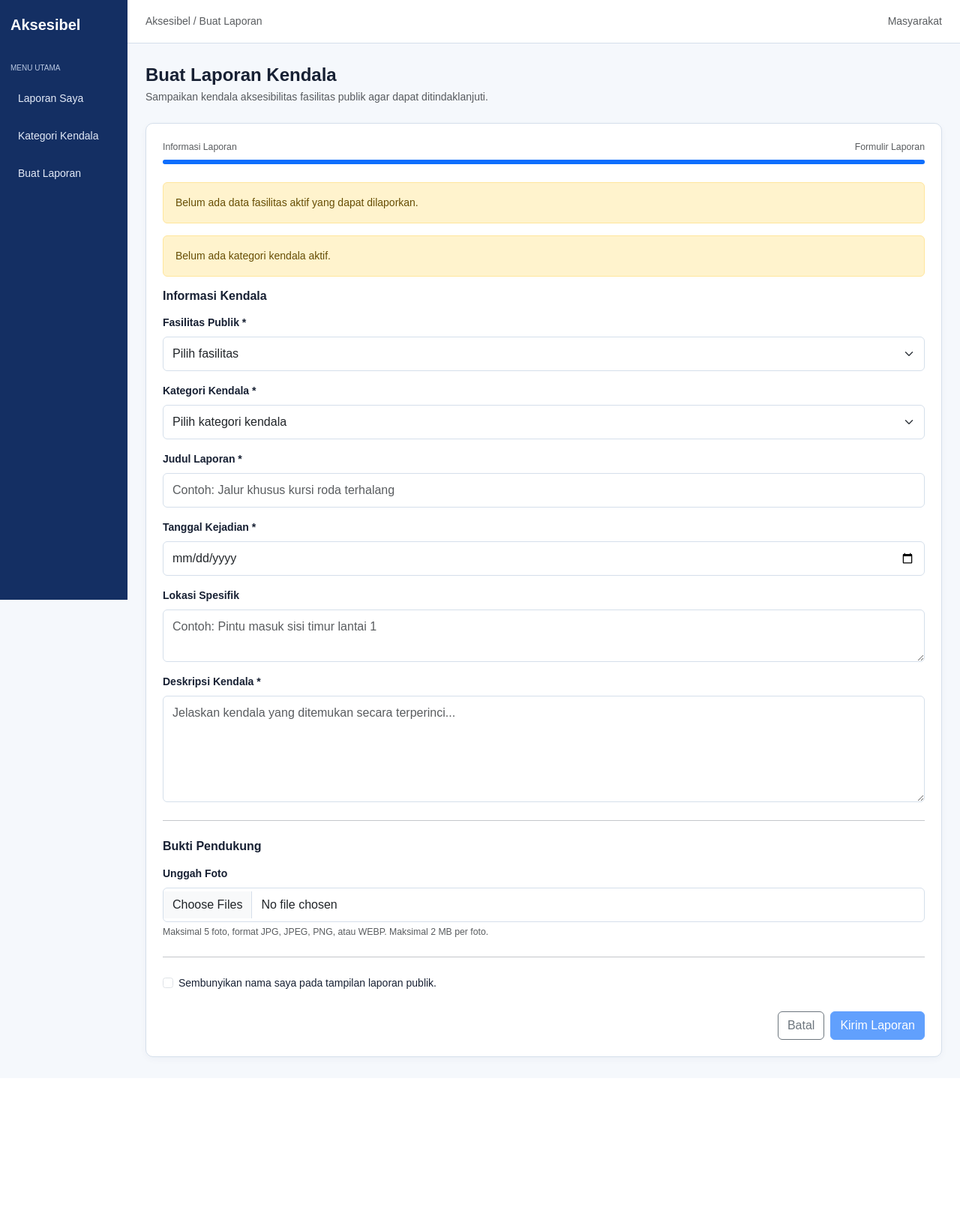
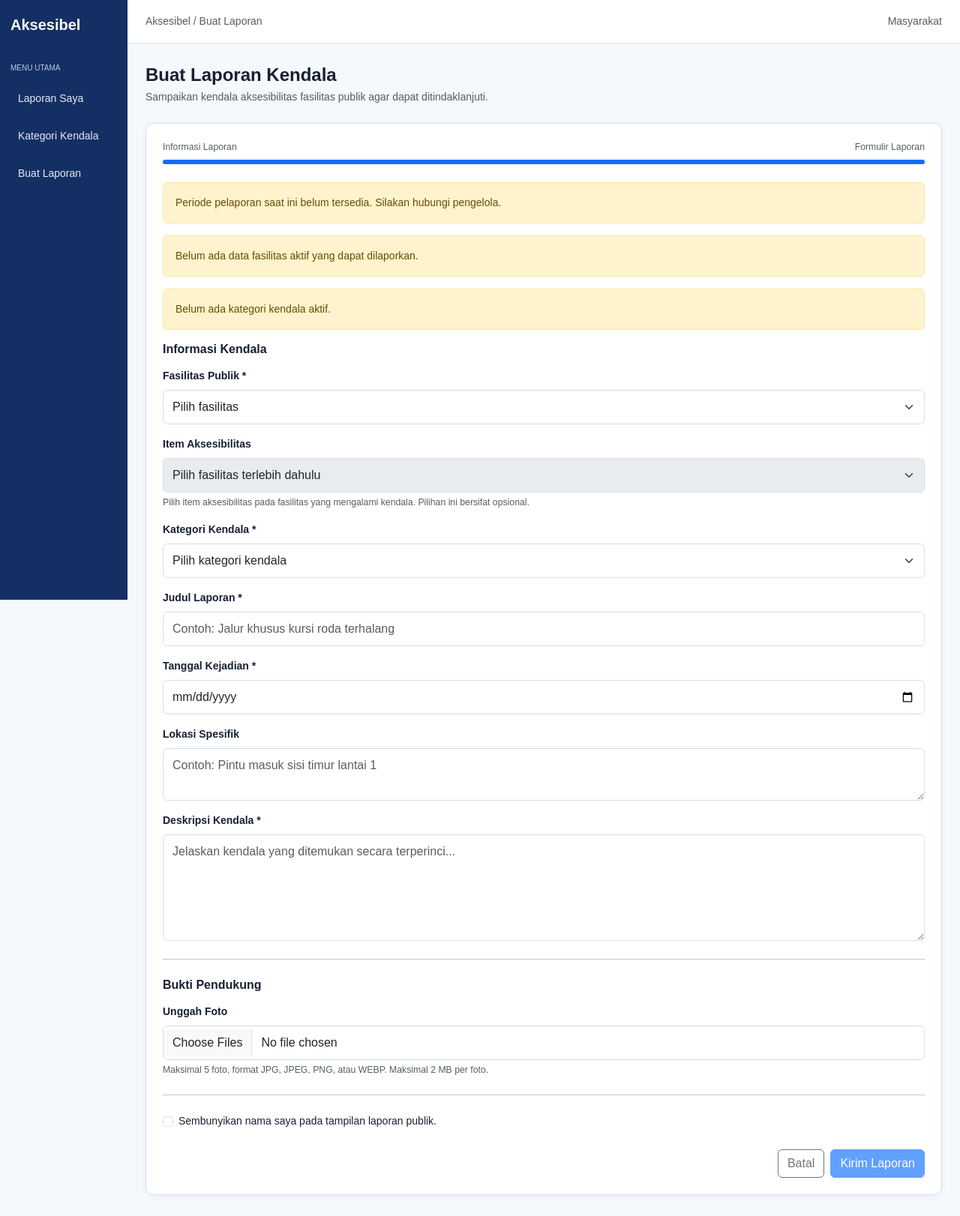
Before and after one commit to aksesibel/aksesibel, a Laravel app: template resources/views/reports/create.blade.php in a window 1280 px wide. Shown: the whole page at 75% size. Before the commit the page ends 1416 px from the top, so only its background shows below. Run offline with Laravel 12, Linux system fonts and the light colour scheme; the template is opened without the code that fills it, so the values that code supplies are empty.

Commit message:
menambahkan endpoint untuk mengambil item aksesibilitas

```diff
--- a/resources/views/reports/create.blade.php
+++ b/resources/views/reports/create.blade.php
@@ -74,6 +74,26 @@
                     </option>
                 @endforeach
             </select>
+        </div>
+
+        <div class="mb-3">
+            <label class="form-label fw-semibold">
+                Item Aksesibilitas
+            </label>
+
+            <select name="facility_accessibility_id"
+                    id="facility_accessibility_id"
+                    class="form-select"
+                    disabled>
+                <option value="">
+                    Pilih fasilitas terlebih dahulu
+                </option>
+            </select>
+
+            <div class="form-text">
+                Pilih item aksesibilitas pada fasilitas yang mengalami kendala.
+                Pilihan ini bersifat opsional.
+            </div>
         </div>
 
         <div class="mb-3">
@@ -173,3 +193,94 @@
     </form>
 </div>
 @endsection
+
+
+@push('scripts')
+<script>
+document.addEventListener('DOMContentLoaded', function () {
+    const facilitySelect = document.getElementById('facility_id');
+    const accessibilitySelect = document.getElementById('facility_accessibility_id');
+
+    const oldAccessibilityId = @json(old('facility_accessibility_id'));
+
+    const endpointTemplate = @json(
+        route('reports.facilities.accessibilities', ['facility' => '__FACILITY_ID__'])
+    );
+
+    async function loadAccessibilities(facilityId) {
+        accessibilitySelect.innerHTML = '';
+        accessibilitySelect.disabled = true;
+
+        if (!facilityId) {
+            accessibilitySelect.innerHTML =
+                '<option value="">Pilih fasilitas terlebih dahulu</option>';
+            return;
+        }
+
+        accessibilitySelect.innerHTML =
+            '<option value="">Memuat item aksesibilitas...</option>';
+
+        try {
+            const endpoint = endpointTemplate.replace(
+                '__FACILITY_ID__',
+                facilityId
+            );
+
+            const response = await fetch(endpoint);
+
+            if (!response.ok) {
+                throw new Error('Gagal mengambil data');
+            }
+
+            const items = await response.json();
+
+            accessibilitySelect.innerHTML =
+                '<option value="">Pilih item aksesibilitas (opsional)</option>';
+
+            if (items.length === 0) {
+                accessibilitySelect.innerHTML =
+                    '<option value="">Belum ada item aksesibilitas</option>';
+                return;
+            }
+
+            items.forEach(function (item) {
+                const option = document.createElement('option');
+
+                option.value = item.id;
+
+                let label = item.name;
+
+                if (item.location) {
+                    label += ' - ' + item.location;
+                }
+
+                option.textContent = label;
+
+                if (String(item.id) === String(oldAccessibilityId)) {
+                    option.selected = true;
+                }
+
+                accessibilitySelect.appendChild(option);
+            });
+
+            accessibilitySelect.disabled = false;
+
+        } catch (error) {
+            accessibilitySelect.innerHTML =
+                '<option value="">Gagal memuat item aksesibilitas</option>';
+
+            console.error(error);
+        }
+    }
+
+    facilitySelect.addEventListener('change', function () {
+        loadAccessibilities(this.value);
+    });
+
+    // Muat ulang otomatis jika halaman kembali karena validasi.
+    if (facilitySelect.value) {
+        loadAccessibilities(facilitySelect.value);
+    }
+});
+</script>
+@endpush
--- a/routes/web.php
+++ b/routes/web.php
@@ -19,6 +19,11 @@ Route::patch(
     [IssueCategoryController::class, 'toggleStatus']
 )->name('issue-categories.toggle-status');
 
+Route::get(
+    '/reports/facilities/{facility}/accessibilities',
+    [ReportController::class, 'getFacilityAccessibilities']
+)->name('reports.facilities.accessibilities');
+
 // PBI-07 dan PBI-09: Kelola Laporan Masyarakat
 Route::get('/reports', [ReportController::class, 'index'])
     ->name('reports.index');
```
Also changed, not shown: app/Http/Controllers/ReportController.php (+43 -0 lines).
